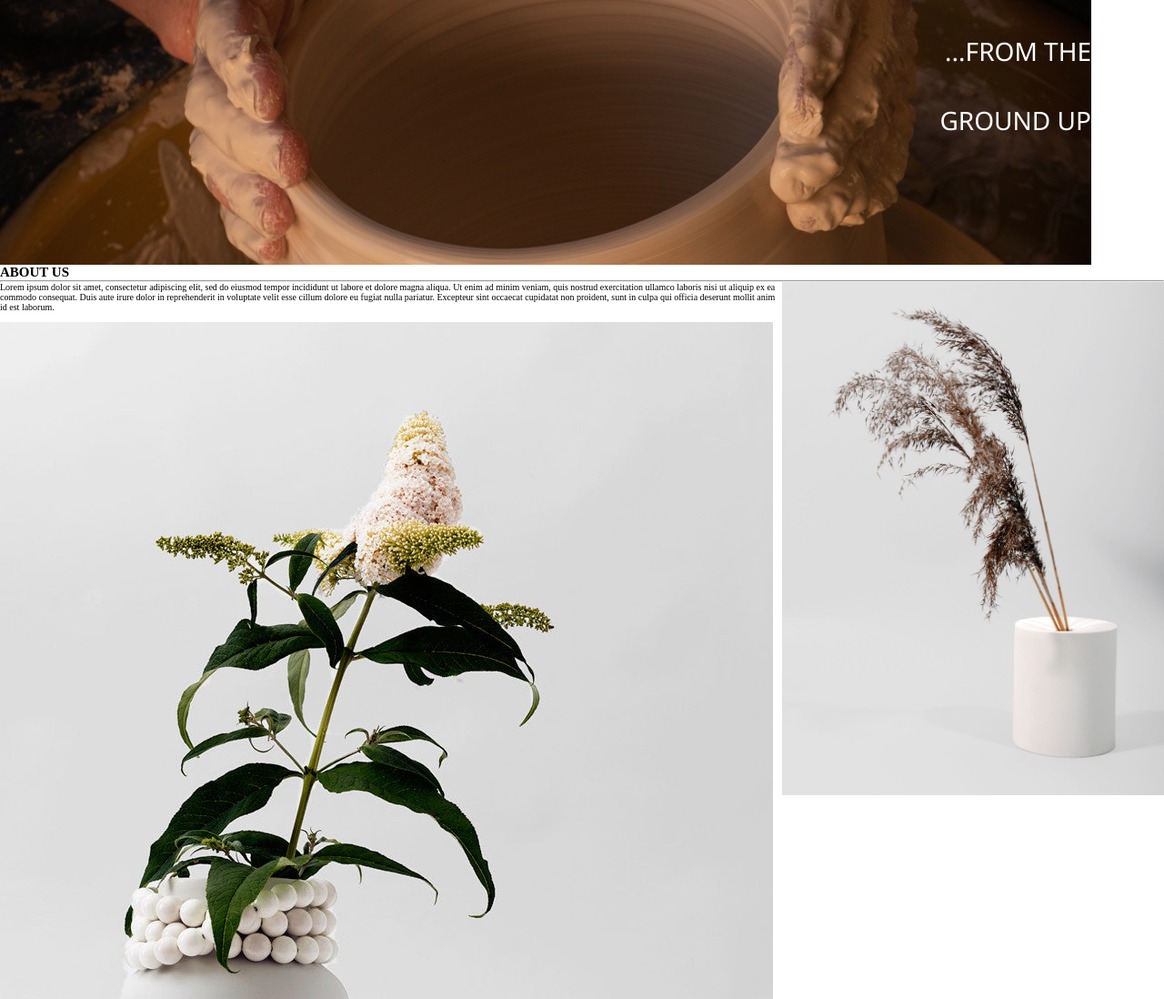
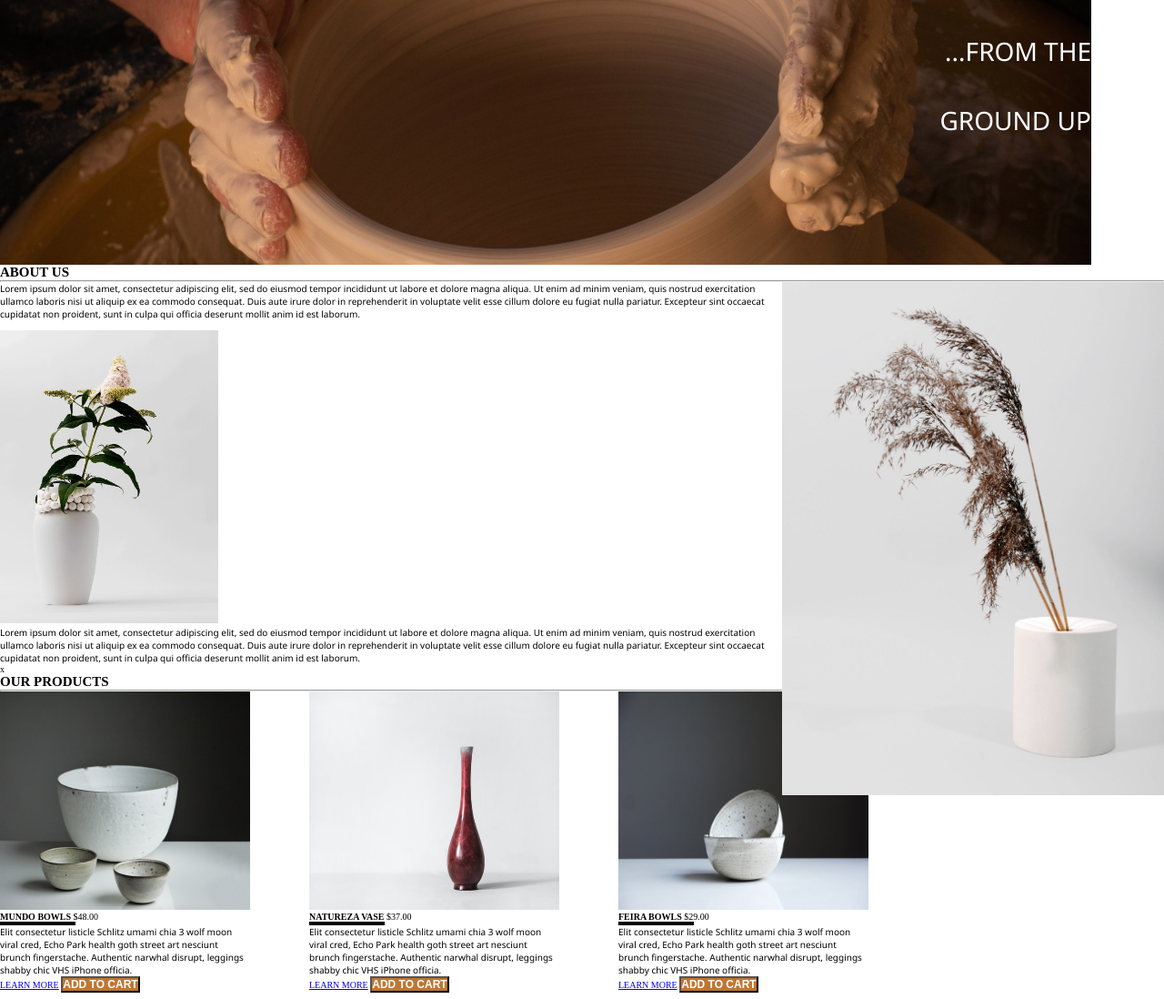
Before and after one commit to LBarandiaran/CaraCara_Site, a plain HTML site: page index.html in a window 1280 px wide. Shown: the part 391-1489 px from the top of the page at 91% size. Drawn offline with Linux system fonts and the light colour scheme.

Commit message:
Created css Class for all P elements for Segoe UI Font

```diff
--- a/index.html
+++ b/index.html
@@ -50,7 +50,7 @@
             </p>
             <br>
             <p>
-                <img src="assets/Vase_Dame_2048x2048.jpg" alt ="A vase with withered flower">
+                <img class="about_flower_image" src="assets/Vase_Dame_2048x2048.jpg" alt ="A vase with withered flower">
                 <p>
                     Lorem ipsum dolor sit amet, consectetur adipiscing elit, sed do eiusmod tempor incididunt
                     ut labore et dolore magna aliqua. Ut enim ad minim veniam, quis nostrud exercitation ullamco
--- a/styles.css
+++ b/styles.css
@@ -11,6 +11,10 @@ html {
     font-size: 62.5%;
 }
 
+p {
+    font-family: "Segoe UI";
+}
+
 .hm_text_2{
     text-align: right;
 }
@@ -20,6 +24,11 @@ html {
     float: right;
     width: 420px;
     height: 564px;
+}
+
+.about_flower_image{
+    width: 240px;
+    height: 322px;
 }
 
 .product_container {
```
